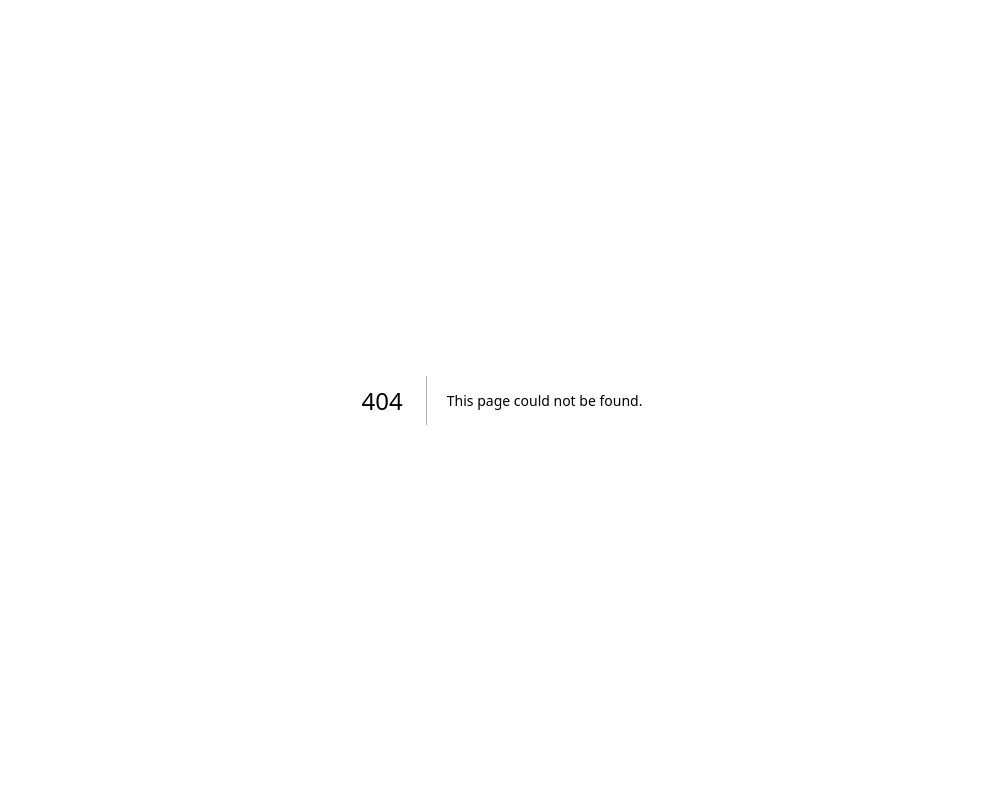
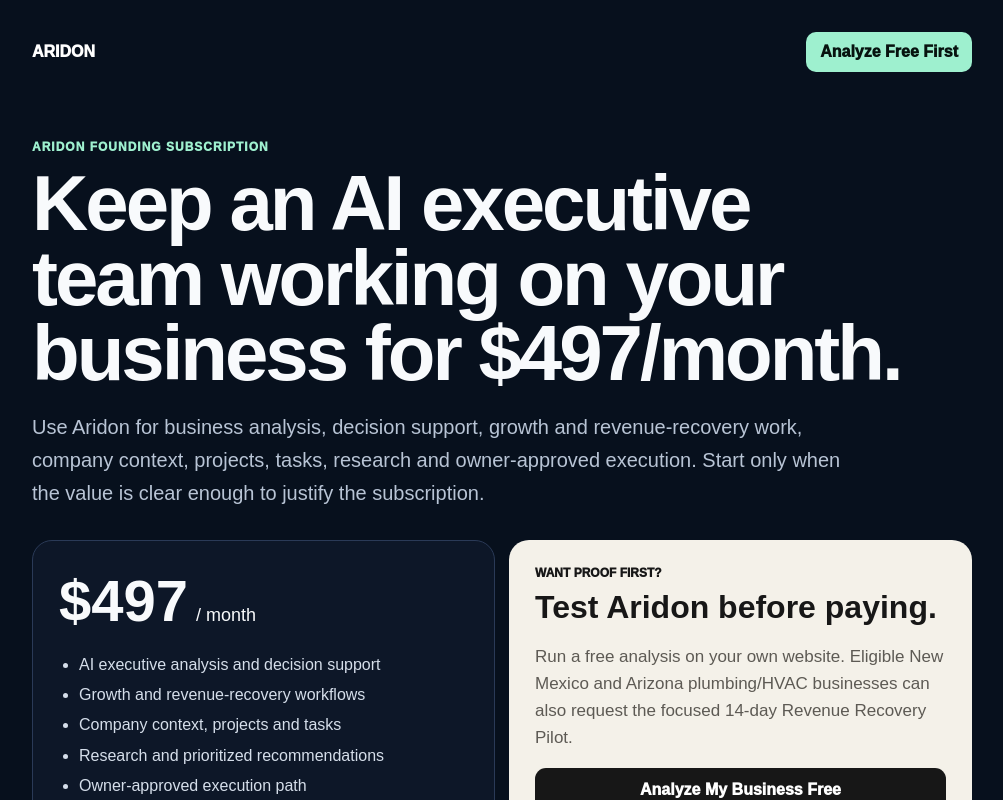
Before and after one commit to jimrusk/aridon-app, a Next.js app: page /business-os/subscribe in a window 1280 px wide. Before the commit this address had no page. Shown: the top 800 px of the page, without its empty margins (138-1141 px from the left). Built offline with nearby package versions, Linux system fonts and the light colour scheme.

Commit message:
Add general Aridon subscription page

```diff
--- /dev/null
+++ b/app/business-os/subscribe/page.tsx
@@ -0,0 +1,15 @@
+import Link from 'next/link';
+
+const CHECKOUT_URL='https://buy.stripe.com/6oU8wOaDR1aHbfUd464AU06';
+const mint='#9EF0CF';
+
+export default function SubscribePage(){return <main style={{minHeight:'100vh',background:'#07101D',color:'#F8FAFC',fontFamily:'Arial,sans-serif'}}>
+<section style={{maxWidth:980,margin:'0 auto',padding:'32px 20px 72px'}}>
+<nav style={{display:'flex',justifyContent:'space-between',gap:12,alignItems:'center',flexWrap:'wrap'}}><Link href="/" style={{color:'#fff',textDecoration:'none',fontWeight:950}}>ARIDON</Link><Link href="/analyze-business" style={{color:'#07130F',background:mint,textDecoration:'none',fontWeight:950,padding:'11px 14px',borderRadius:10}}>Analyze Free First</Link></nav>
+<div style={{paddingTop:68,maxWidth:900}}><div style={{color:mint,fontSize:12,fontWeight:950,letterSpacing:1}}>ARIDON FOUNDING SUBSCRIPTION</div><h1 style={{fontSize:'clamp(48px,7vw,78px)',lineHeight:.96,letterSpacing:-3,margin:'12px 0 18px'}}>Keep an AI executive team working on your business for $497/month.</h1><p style={{color:'#B8C4D5',fontSize:20,lineHeight:1.65,maxWidth:820}}>Use Aridon for business analysis, decision support, growth and revenue-recovery work, company context, projects, tasks, research and owner-approved execution. Start only when the value is clear enough to justify the subscription.</p></div>
+<div style={{display:'grid',gridTemplateColumns:'repeat(auto-fit,minmax(280px,1fr))',gap:14,marginTop:30}}>
+<section style={{background:'#0D1728',border:'1px solid #2A3A57',borderRadius:20,padding:26}}><div style={{display:'flex',alignItems:'baseline',gap:8,flexWrap:'wrap'}}><strong style={{fontSize:58}}>$497</strong><span style={{fontSize:18}}>/ month</span></div><ul style={{lineHeight:1.9,color:'#D5DEEA',paddingLeft:20}}><li>AI executive analysis and decision support</li><li>Growth and revenue-recovery workflows</li><li>Company context, projects and tasks</li><li>Research and prioritized recommendations</li><li>Owner-approved execution path</li><li>Cancel anytime</li></ul><a href={CHECKOUT_URL} target="_blank" rel="noreferrer" style={{display:'inline-block',background:mint,color:'#07130F',textDecoration:'none',fontWeight:950,padding:'14px 18px',borderRadius:12}}>Start Aridon at $497/month</a><p style={{color:'#8998AE',fontSize:12,lineHeight:1.5}}>No revenue guarantee. Starting a subscription is an explicit owner decision.</p></section>
+<section style={{background:'#F4F1E9',color:'#171717',borderRadius:20,padding:26}}><div style={{fontSize:12,fontWeight:950}}>WANT PROOF FIRST?</div><h2 style={{fontSize:32,margin:'9px 0'}}>Test Aridon before paying.</h2><p style={{color:'#5D5A54',fontSize:17,lineHeight:1.6}}>Run a free analysis on your own website. Eligible New Mexico and Arizona plumbing/HVAC businesses can also request the focused 14-day Revenue Recovery Pilot.</p><div style={{display:'grid',gap:10}}><Link href="/analyze-business" style={{background:'#171717',color:'#fff',textDecoration:'none',fontWeight:950,padding:'13px 16px',borderRadius:11,textAlign:'center'}}>Analyze My Business Free</Link><Link href="/business-os/revenue-recovery" style={{border:'1px solid #777067',color:'#171717',textDecoration:'none',fontWeight:900,padding:'12px 16px',borderRadius:11,textAlign:'center'}}>See the 14-Day Pilot</Link><Link href="/business-os/proof" style={{color:'#171717',textDecoration:'underline',fontWeight:850,textAlign:'center'}}>View Public Proof</Link></div></section>
+</div>
+<div style={{marginTop:30,color:'#8998AE',fontSize:12}}>Review <Link href="/business-os/terms" style={{color:'#C9D6E8'}}>terms</Link> and <Link href="/business-os/privacy" style={{color:'#C9D6E8'}}>privacy</Link> before purchase.</div>
+</section></main>}
```
